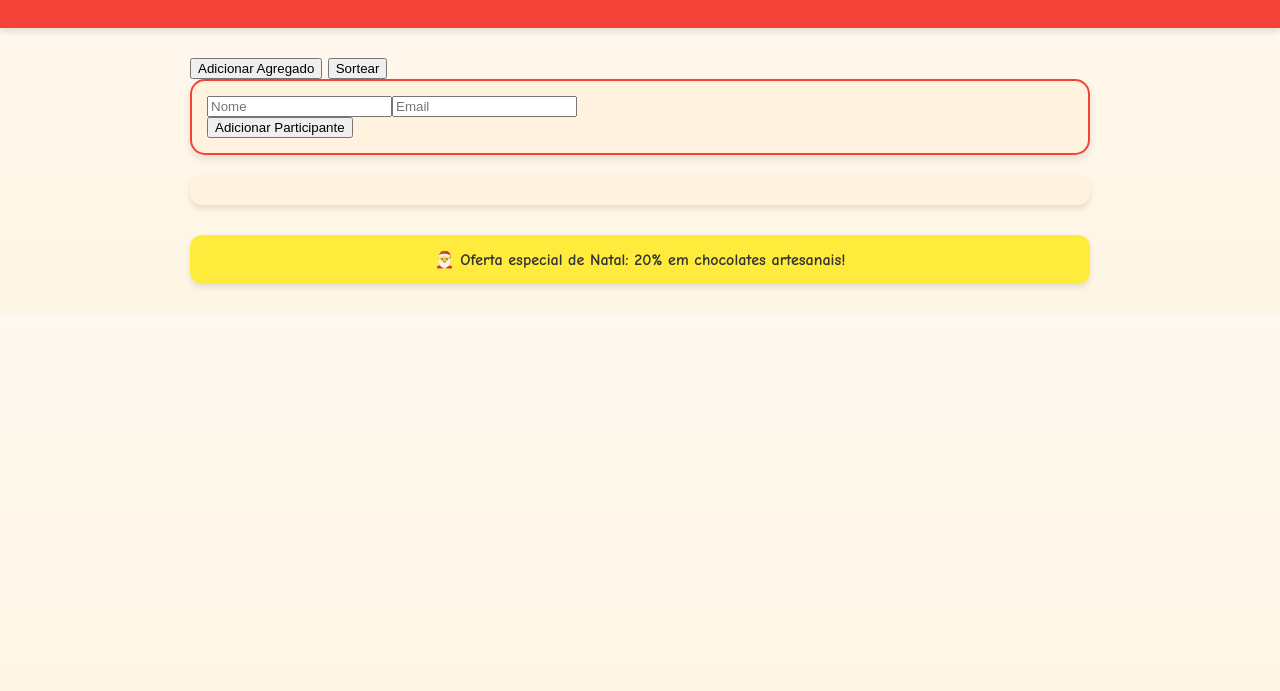
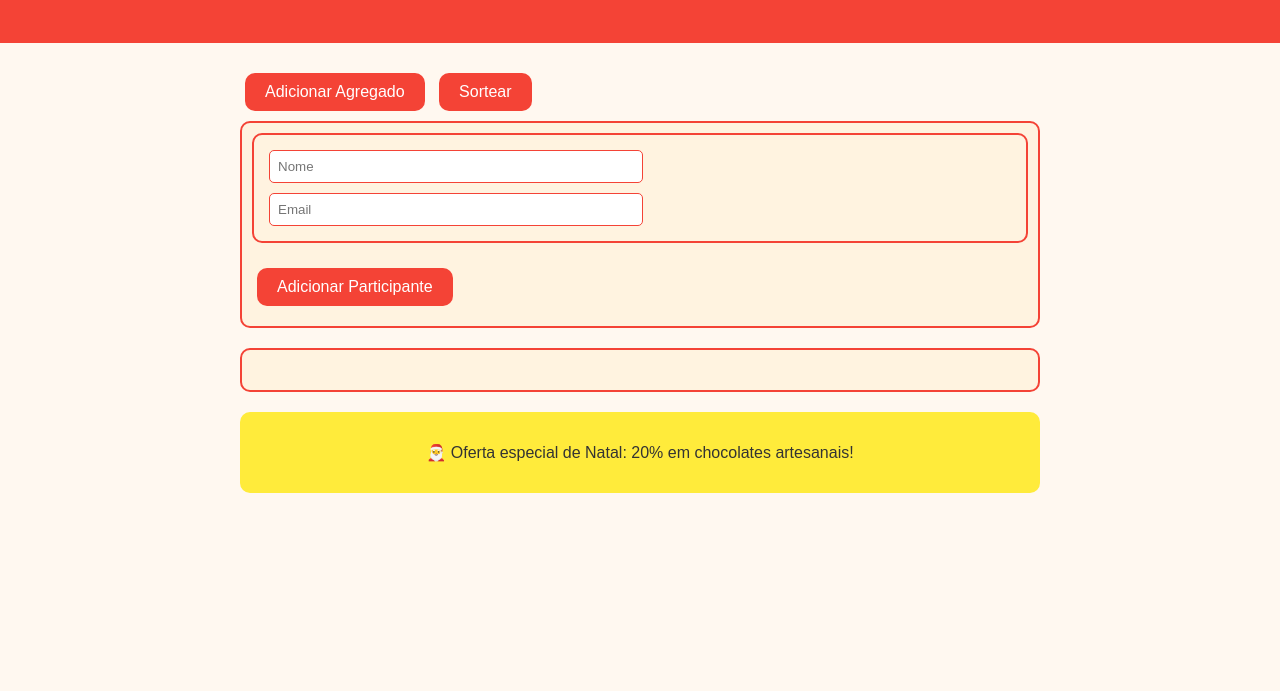
Before and after one commit to lfcaldeira/amigo-secreto, a plain HTML site: page frontend/index.html in a window 1280 px wide. Shown: the part 109-800 px from the top of the page. Drawn offline with Linux system fonts and the light colour scheme.

Commit message:
css mais bonito

```diff
--- a/frontend/styles.css
+++ b/frontend/styles.css
@@ -1,117 +1,74 @@
 body {
-    font-family: 'Comic Sans MS', cursive, sans-serif;
-    background: linear-gradient(to bottom, #fff8f0, #fef6e4);
+    font-family: 'Arial', sans-serif;
+    background-color: #fff8f0;
+    color: #333;
     margin: 0;
     padding: 0;
-    color: #333;
 }
 
 header {
     text-align: center;
+    padding: 30px 0;
     background-color: #f44336;
     color: white;
-    padding: 20px;
-    box-shadow: 0 4px 6px rgba(0,0,0,0.1);
 }
 
 header h1 {
     margin: 0;
-    font-size: 2.5em;
-}
-
-header .subtitulo {
-    font-size: 1.2em;
-    margin-top: 5px;
+    font-size: 2.2em;
 }
 
 main {
-    max-width: 900px;
-    margin: 30px auto;
+    max-width: 800px;
+    margin: 20px auto;
     padding: 0 20px;
 }
 
-.botoes {
-    display: flex;
-    justify-content: center;
-    gap: 15px;
-    margin-bottom: 20px;
+.agregado, .pessoas {
+    margin-bottom: 15px;
+    padding: 10px;
+    background-color: #fff3e0;
+    border-radius: 10px;
+    border: 2px solid #f44336;
 }
 
-.btn-natal {
-    background-color: #ff5252;
-    color: white;
-    border: none;
-    border-radius: 12px;
-    padding: 12px 20px;
-    font-size: 1em;
-    cursor: pointer;
-    box-shadow: 0 4px 6px rgba(0,0,0,0.2);
-    transition: transform 0.2s, box-shadow 0.2s;
+input.nome, input.email {
+    padding: 8px;
+    margin: 5px;
+    border-radius: 5px;
+    border: 1px solid #f44336;
+    width: calc(50% - 20px);
 }
 
-.btn-natal:hover {
-    transform: translateY(-2px);
-    box-shadow: 0 6px 10px rgba(0,0,0,0.3);
+button {
+    padding: 10px 20px;
+    margin: 10px 5px;
+    border: none;
+    border-radius: 10px;
+    background-color: #f44336;
+    color: white;
+    font-size: 16px;
+    cursor: pointer;
+    transition: transform 0.2s, background-color 0.2s;
 }
 
-.agregado {
-    background: #fff3e0;
-    border: 2px solid #f44336;
-    border-radius: 15px;
-    padding: 15px;
-    margin-bottom: 20px;
-    box-shadow: 0 4px 8px rgba(0,0,0,0.1);
+button:hover {
+    background-color: #d32f2f;
+    transform: scale(1.05);
 }
 
-.pessoa-input {
-    display: flex;
-    gap: 10px;
-    margin-bottom: 10px;
-}
-
-.pessoa-input input {
-    flex: 1;
-    padding: 8px 10px;
-    border-radius: 8px;
-    border: 1px solid #ccc;
-}
-
-.btn-pessoa {
-    background-color: #4caf50;
-    color: white;
-    border: none;
-    padding: 6px 12px;
+#resultado {
+    margin-top: 20px;
+    background-color: #fff3e0;
+    border: 2px solid #f44336;
+    padding: 20px;
     border-radius: 10px;
-    cursor: pointer;
-    font-size: 0.9em;
-}
-
-.btn-pessoa:hover {
-    background-color: #45a049;
-}
-
-.resultado {
-    margin-top: 20px;
-    padding: 15px;
-    background: #fff3e0;
-    border-radius: 12px;
-    box-shadow: 0 4px 6px rgba(0,0,0,0.1);
-}
-
-.resultado h2 {
-    color: #f44336;
 }
 
 .ad-banner {
-    margin-top: 30px;
+    margin-top: 20px;
+    padding: 15px;
+    text-align: center;
     background-color: #ffeb3b;
-    padding: 15px;
-    border-radius: 12px;
-    text-align: center;
-    font-weight: bold;
-    box-shadow: 0 3px 6px rgba(0,0,0,0.1);
+    border-radius: 10px;
 }
-
-.ad-banner p {
-    margin: 0;
-}
```
